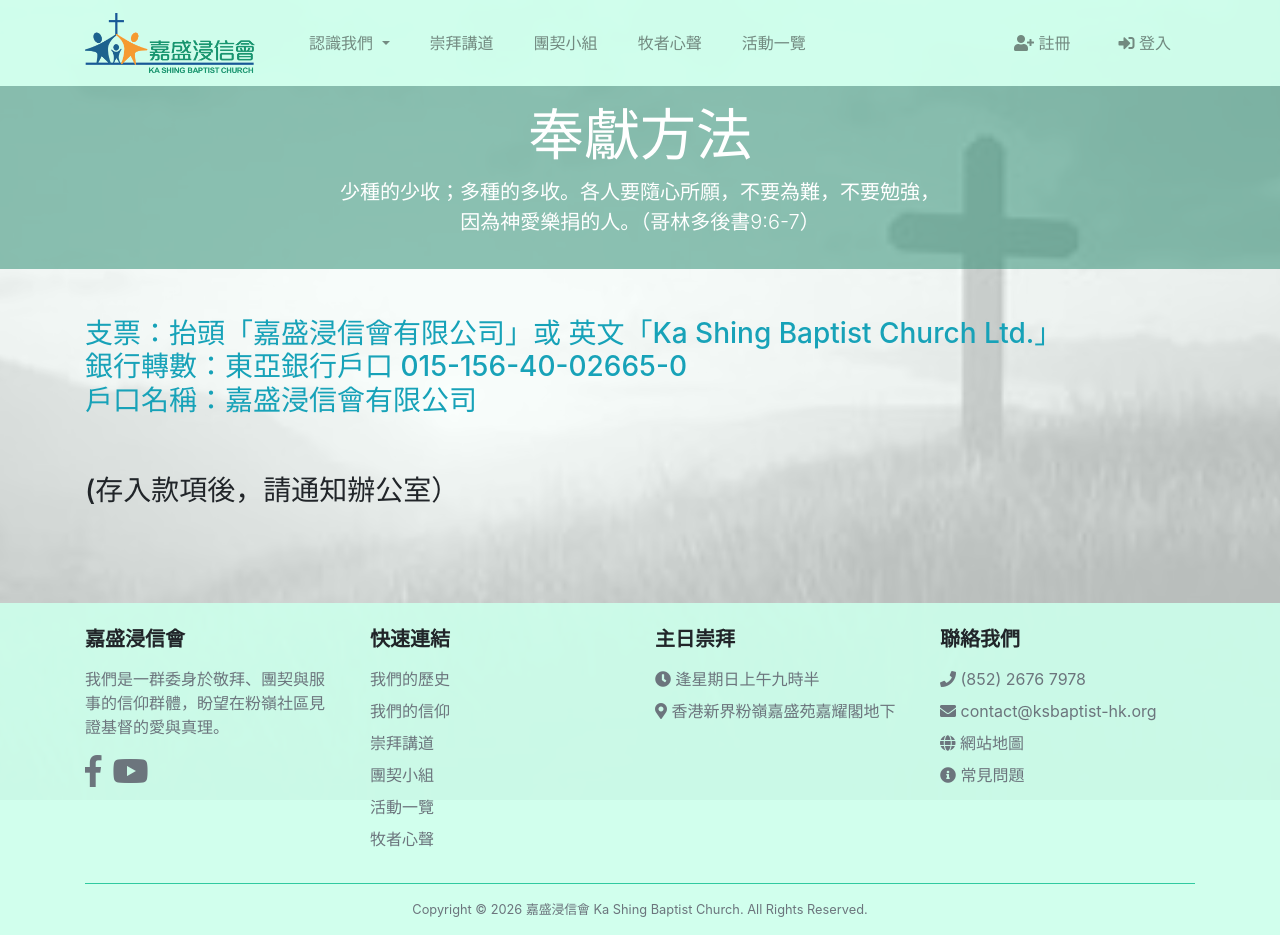
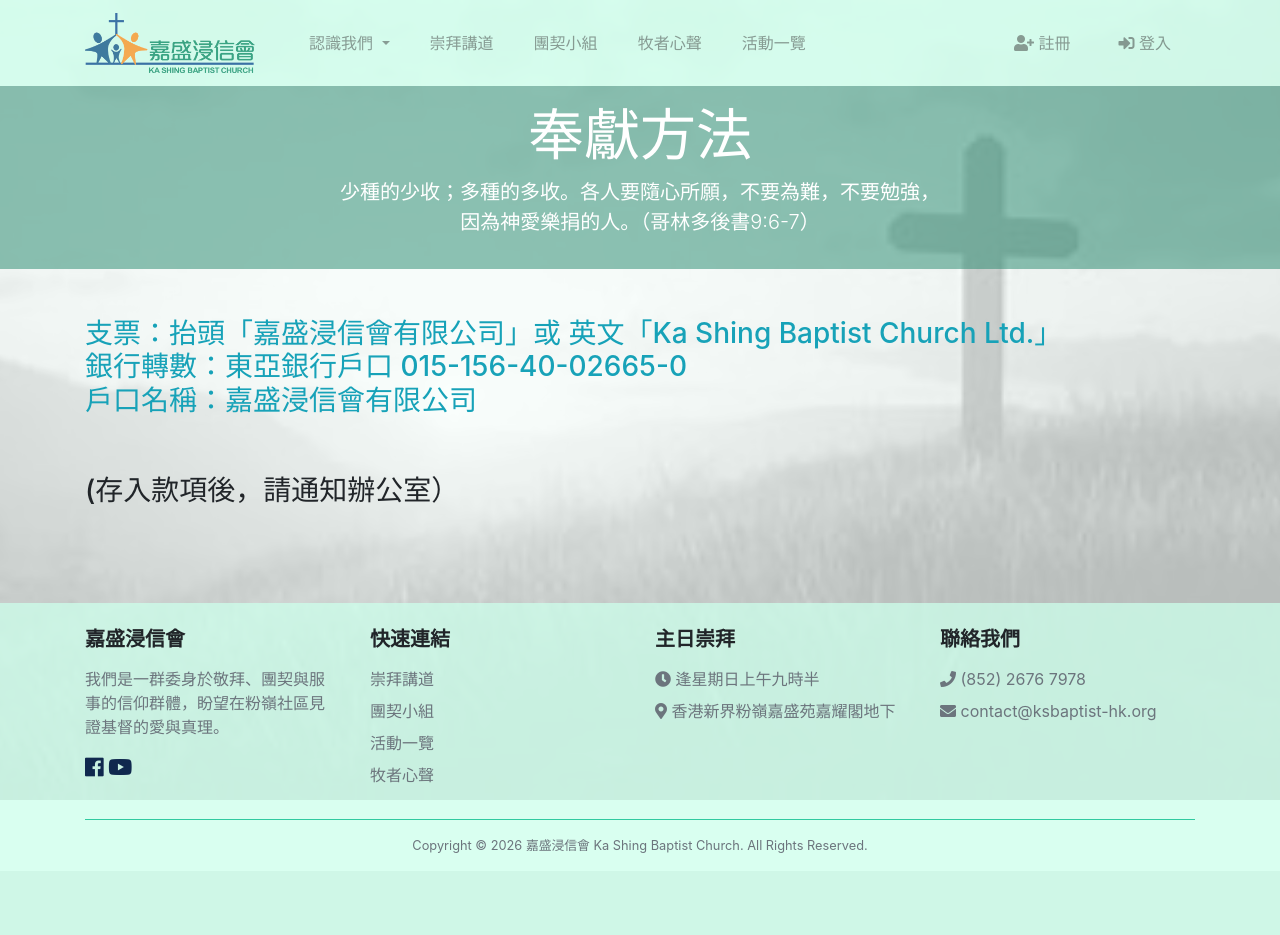
Before and after one commit to rayto1224/ksbc-web, a Django app: page /pages/giving/ in a window 1280 px wide. After the commit the page ends 853 px from the top, so only its background shows below. Run offline with Django 5.2, Linux system fonts and the light colour scheme; some libraries are stand-ins or nearby versions.

Commit message:
finalise project

```diff
--- a/config/static/css/style.css
+++ b/config/static/css/style.css
@@ -37,7 +37,7 @@ body::after {
 }
 
 #main-footer {
-  background-color: rgba(204, 255, 235, 0.9) !important;
+  background-color: rgba(204, 255, 235, 0.75) !important;
 }
 
 .footer-slogan {
@@ -72,7 +72,7 @@ img {
   padding-right: 30px; }
 
 .navbar {
-  opacity: 0.9;
+  opacity: 0.75;
   text-transform: uppercase;
   background-color: rgba(204,255,235) !important; }
 
--- a/static/css/style.css
+++ b/static/css/style.css
@@ -37,7 +37,7 @@ body::after {
 }
 
 #main-footer {
-  background-color: rgba(204, 255, 235, 0.9) !important;
+  background-color: rgba(204, 255, 235, 0.75) !important;
 }
 
 .footer-slogan {
@@ -72,7 +72,7 @@ img {
   padding-right: 30px; }
 
 .navbar {
-  opacity: 0.9;
+  opacity: 0.75;
   text-transform: uppercase;
   background-color: rgba(204,255,235) !important; }
 
--- a/templates/partials/_footer.html
+++ b/templates/partials/_footer.html
@@ -10,28 +10,24 @@
                 <p class="text-muted">
                     我們是一群委身於敬拜、團契與服事的信仰群體，盼望在粉嶺社區見證基督的愛與真理。
                 </p>
-                <div class="social mt-3">
                 <a href="https://www.facebook.com/kashingbaptist"
                     class="text-decoration-none me-3"
                     target="_blank" rel="noopener noreferrer"
                     aria-label="Facebook">
-                        <i class="fab fa-facebook-f fa-2x"></i>
+                <i class="fab fa-facebook fa-lg"></i>
                 </a>
                 <a href="https://www.youtube.com/@KaShingBaptist/playlists"
                     class="text-decoration-none"
                     target="_blank" rel="noopener noreferrer"
                     aria-label="YouTube">
-                        <i class="fab fa-youtube fa-2x"></i>
+                <i class="fab fa-youtube fa-lg"></i>
                 </a>
-                </div>
             </div>
 
             <!-- Column 2: Quick Links (mirrors some nav items) -->
             <div class="col-lg-3 col-md-6 mb-4 mb-lg-0">
                 <h5 class="fw-bold mb-3">快速連結</h5>
                 <ul class="list-unstyled text-muted">
-                    <li class="mb-2"><a href="{% url 'pages:about' %}" class="text-muted text-decoration-none">我們的歷史</a></li>
-                    <li class="mb-2"><a href="{% url 'pages:faith' %}" class="text-muted text-decoration-none">我們的信仰</a></li>
                     <li class="mb-2"><a href="{% url 'worships:worship' %}" class="text-muted text-decoration-none">崇拜講道</a></li>
                     <li class="mb-2"><a href="{% url 'fellowship:fellowship' %}" class="text-muted text-decoration-none">團契小組</a></li>
                     <li class="mb-2"><a href="{% url 'activities:list' %}" class="text-muted text-decoration-none">活動一覽</a></li>
@@ -66,14 +62,6 @@
                         <i class="fas fa-envelope me-2"></i>
                         <a href="mailto:contact@ksbaptist-hk.org" class="text-muted text-decoration-none">contact@ksbaptist-hk.org</a>
                     </li>
-                    <li class="mb-2">
-                        <i class="fas fa-globe me-2"></i>
-                        <a href="#" class="text-muted text-decoration-none">網站地圖</a>
-                    </li>
-                    <li class="mb-2">
-                        <i class="fas fa-info-circle me-2"></i>
-                        <a href="#" class="text-muted text-decoration-none">常見問題</a>
-                    </li>
                 </ul>
             </div>
         </div>
@@ -96,7 +84,7 @@
 
 <style>
     #main-footer {
-        background-color: rgba(204, 255, 235, 0.9) !important;
+        background-color: rgba(204, 255, 235, 0.75) !important;
         color: #495057;
     }
 
```
Lines whose indentation alone changed are shown as unchanged.
